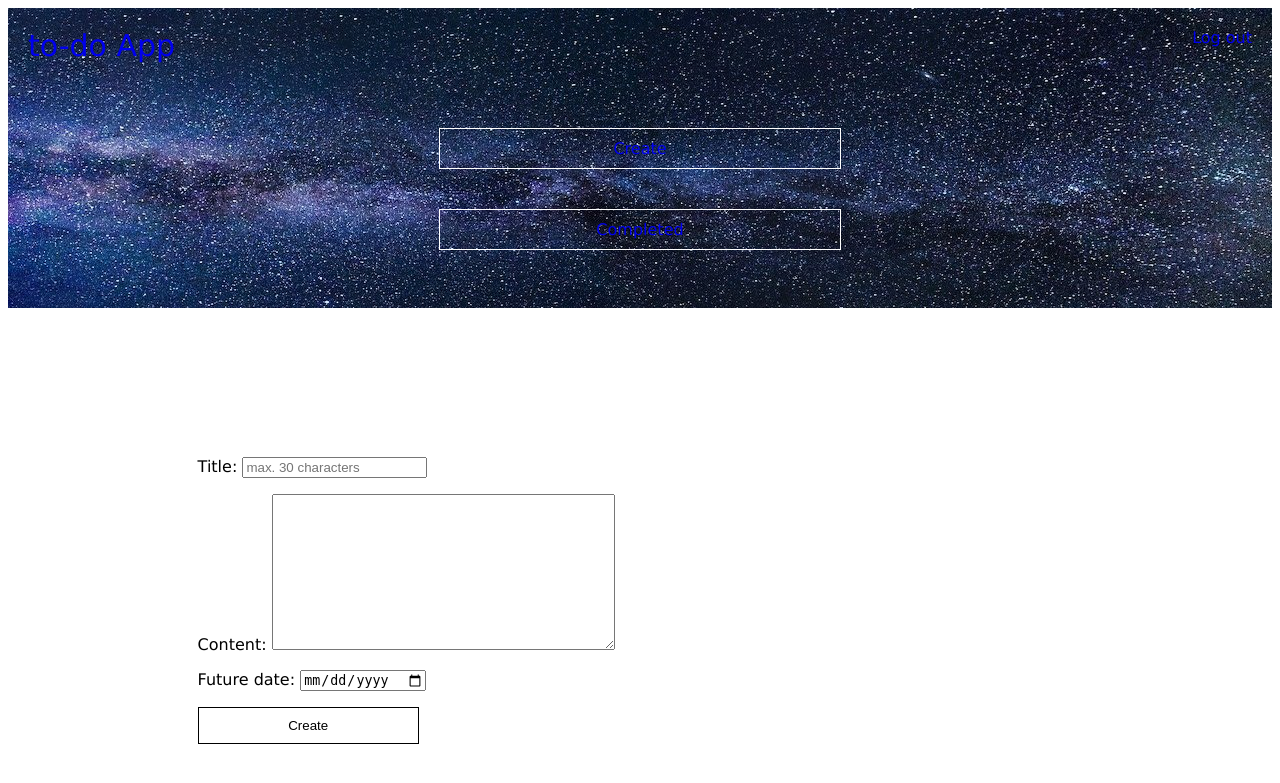
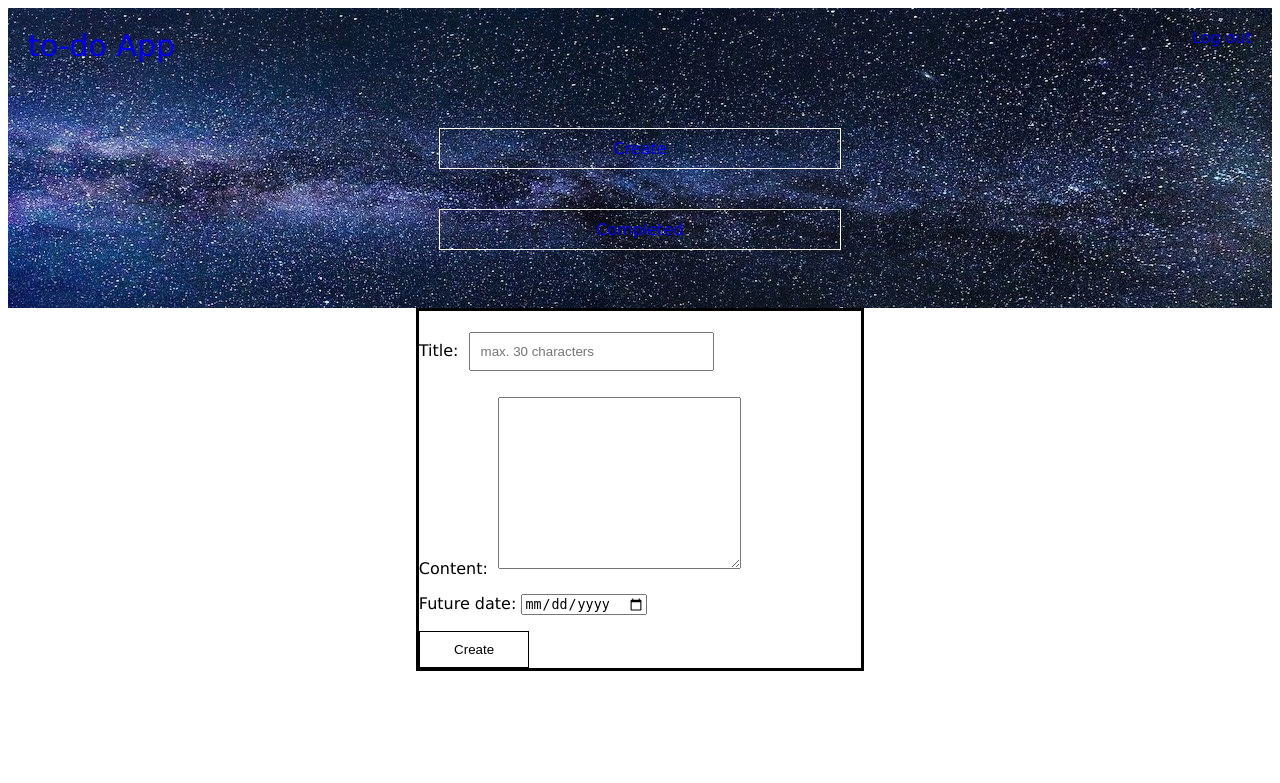
Before and after one commit to kczub/todo-app, a Django app: page /todo/create/ in a window 1280 px wide. Shown: the top 783 px of the page. Run offline with Django 4.2, Linux system fonts and the light colour scheme; the visitor is signed in with stand-in values (Sample User, id 1).

Commit message:
Update forms

```diff
--- a/todo/forms.py
+++ b/todo/forms.py
@@ -4,22 +4,29 @@ from django import forms
 from todo.models import Todo
 
 class TodoForm(forms.ModelForm):
-    title = forms.CharField(widget=forms.TextInput(attrs={
-        'placeholder': 'max. 30 characters'
-    }))
-
-    content = forms.CharField(widget=forms.Textarea(attrs={
-            'rows': 10,
-            'cols': 40
-    }))
-
-    future_date = forms.DateField(widget=forms.DateInput(attrs={
-            'type': 'date'
-    }))
-
     class Meta:
         model = Todo
         exclude = ['user', 'timestamp', 'updated', 'completed']
+        widgets = {
+            'future_date': forms.DateInput(attrs={
+                'type': 'date'
+            })
+        }
+        # labels = {
+        #     'title': ''
+        # }
+
+    def __init__(self, *args, **kwargs):
+        super().__init__(*args, **kwargs)
+        self.fields['title'].widget.attrs.update({
+            'placeholder': 'max. 30 characters',
+            'class': 'form-title'
+        })
+        self.fields['content'].widget.attrs.update({
+            'rows': 10,
+            'cols': 40,
+            'class': 'form-content'
+        })
 
     def clean(self):
         data = self.cleaned_data
@@ -30,8 +37,6 @@ class TodoForm(forms.ModelForm):
 
 
     #     content = data.get('content')
-    #     #
-
     #     # qs = Todo.objects.filter(title__icontains=title)
     #     # if qs.exists():
     #     #     self.add_error('title', f"\"{title}\" already exists.") # field error - better for specific fields
--- a/todo/static/todo/style.css
+++ b/todo/static/todo/style.css
@@ -1,6 +1,24 @@
 body {
     /* background: white url("background.jpg") no-repeat; */
     font-family: Verdana, Geneva, Tahoma, sans-serif;
+}
+
+.form-box {
+    width: 50%;
+    border: solid 3px;
+    margin: auto;
+}
+
+.form-title {
+    width: 50%;
+    padding: 10px;
+    margin: 5px;
+}
+
+.form-content {
+    width: 50%;
+    padding: 10px;
+    margin: 5px;
 }
 
 .top {
--- a/todo/templates/todo/create_update.html
+++ b/todo/templates/todo/create_update.html
@@ -1,20 +1,13 @@
 {% extends 'todo/base.html' %}
 {% block content %}
 
-<form method="POST">
+<form class="form-box" method="POST">
     {% csrf_token %}
-    <br>
-    <br>
-    <br>
-    <br>
-    <br>
-    <br>
-    <br>
     {{ form.as_p }}
     {% if todo is None %}
-    <button class="btn btn-outline-dark" type="submit">Create</button>
+    <button class="btn" type="submit">Create</button>
     {% else %}
-    <button class="btn btn-outline-dark" type="submit">Update</button>
+    <button class="btn" type="submit">Update</button>
     {% endif %}
 </form>
 
```
